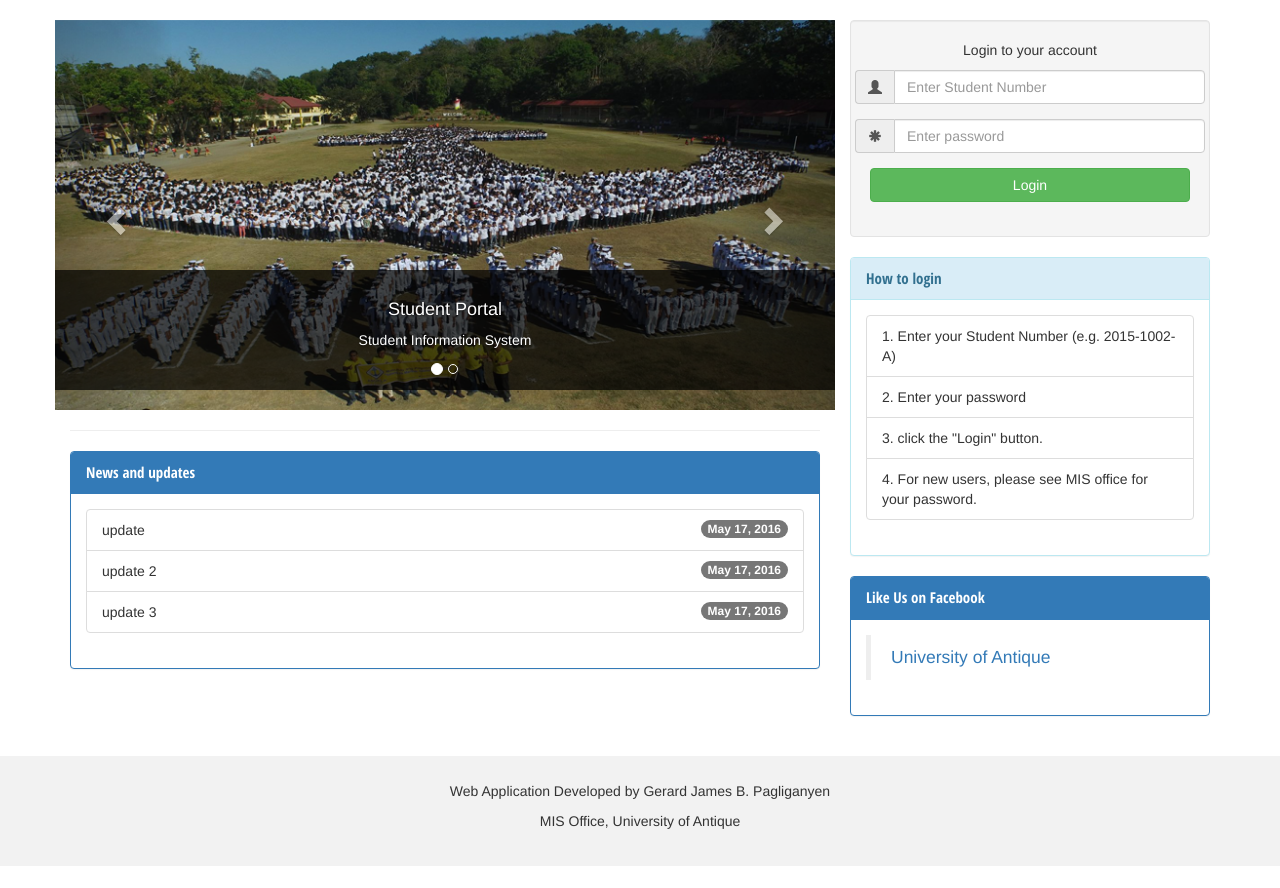
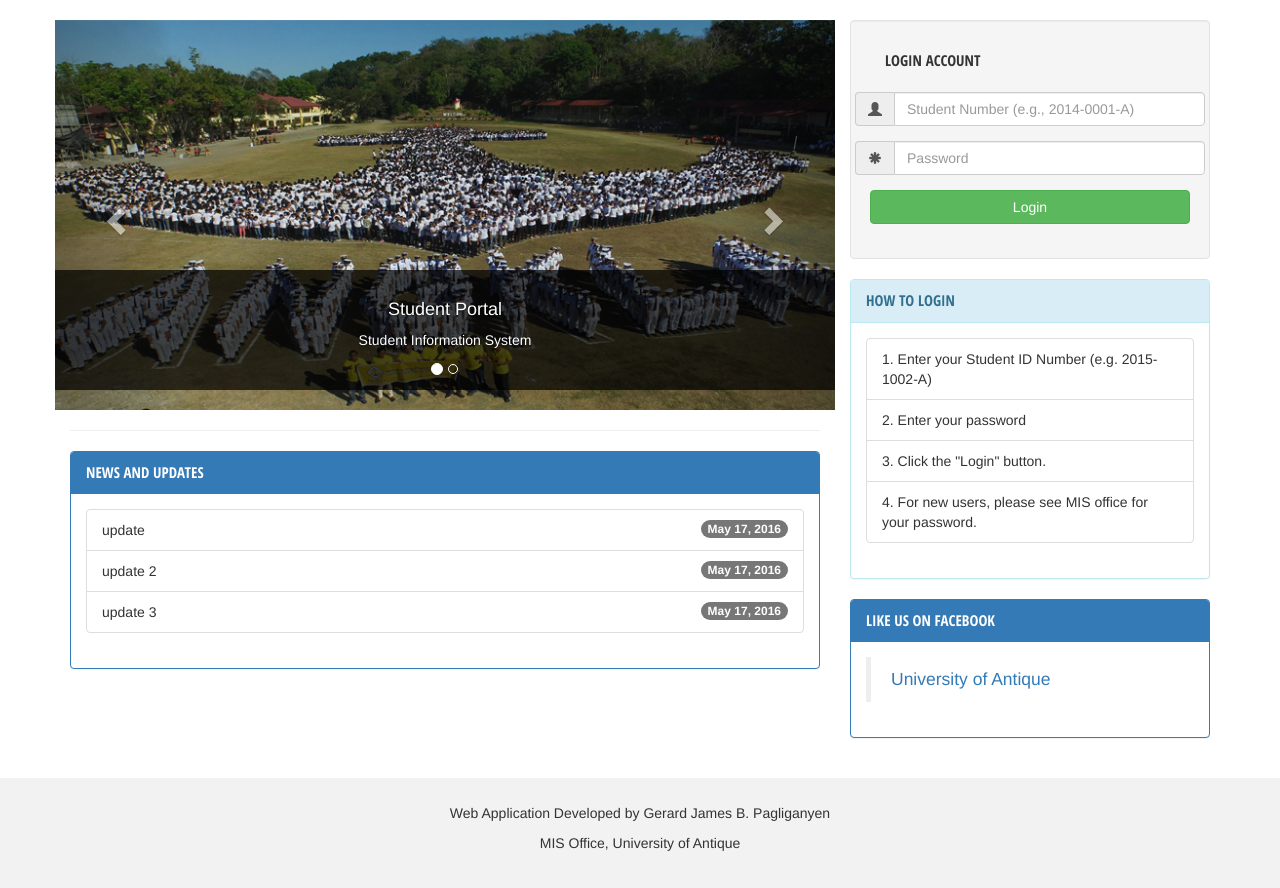
Before and after one commit to ua-devs/site_prototype, a PHP site: page / in a window 1280 px wide. Shown: the part 52-940 px from the top of the page. Before the commit the page ends 918 px from the top, so only its background shows below. Run offline with PHP 8.4, Linux system fonts and the light colour scheme; some libraries are stand-ins or nearby versions.

Commit message:
adjusted panel headings to all caps

```diff
--- a/index.php
+++ b/index.php
@@ -96,7 +96,7 @@
                 <div class="row">
                     <div class="col-sm-12">
                         <div class="panel panel-primary">
-                            <div class="panel-heading">News and updates</div>
+                            <div class="panel-heading">NEWS AND UPDATES</div>
                             <div class="panel-body">
 
                                 <ul class="list-group">
@@ -119,21 +119,21 @@
 
 
                     <form class="form-horizontal" role="form">
-                        <div>
-                            <p align="center">Login to your account</p>
+                        <div class="panel-heading">
+                            <p align="left">LOGIN ACCOUNT</p>
                         </div>
                         <div class="form-group">
 
                             <div class="col-sm-12 input-group">
                                 <span class="input-group-addon"><i class="glyphicon glyphicon-user"></i></span>
-                                <input type="text" class="form-control" id="studentID" placeholder="Enter Student Number">
+                                <input type="text" class="form-control" id="studentID" placeholder="Student Number (e.g., 2014-0001-A)">
                             </div>
                         </div>
                         <div class="form-group">
 
                             <div class="col-sm-12 input-group">
                                 <span class="input-group-addon"><i class="glyphicon glyphicon-asterisk"></i></span>
-                                <input type="password" class="form-control" id="passwd" placeholder="Enter password">
+                                <input type="password" class="form-control" id="passwd" placeholder="Password">
                             </div>
                         </div>
                         <div class="form-group">
@@ -145,15 +145,14 @@
                 </div>
 
                 <div class="panel panel-info">
-                    <div class="panel-heading">How to login</div>
+                    <div class="panel-heading">HOW TO LOGIN</div>
                     <div class="panel-body">
                         <ol type="1" class="list-group">
-                            <li class="list-group-item list-num">Enter your Student Number (e.g. 2015-1002-A)</li>
+                            <li class="list-group-item list-num">Enter your Student ID Number (e.g. 2015-1002-A)</li>
                             <li class="list-group-item list-num">Enter your password</li>
-                            <li class="list-group-item list-num">click the "Login" button.</li>
+                            <li class="list-group-item list-num">Click the "Login" button.</li>
                             <li class="list-group-item list-num">For new users, please see MIS office for your password.
                             </li>
-
                         </ol>
 
 
@@ -161,7 +160,7 @@
                 </div>
 
                 <div class="panel panel-primary">
-                    <div class="panel-heading">Like Us on Facebook</div>
+                    <div class="panel-heading">LIKE US ON FACEBOOK</div>
                     <div class="panel-body">
                         <div class="fb-page" data-href="https://www.facebook.com/universityofantique/" data-tabs="timeline" data-small-header="false" data-adapt-container-width="true" data-hide-cover="false" data-show-facepile="true">
                             <div class="fb-xfbml-parse-ignore">
```
